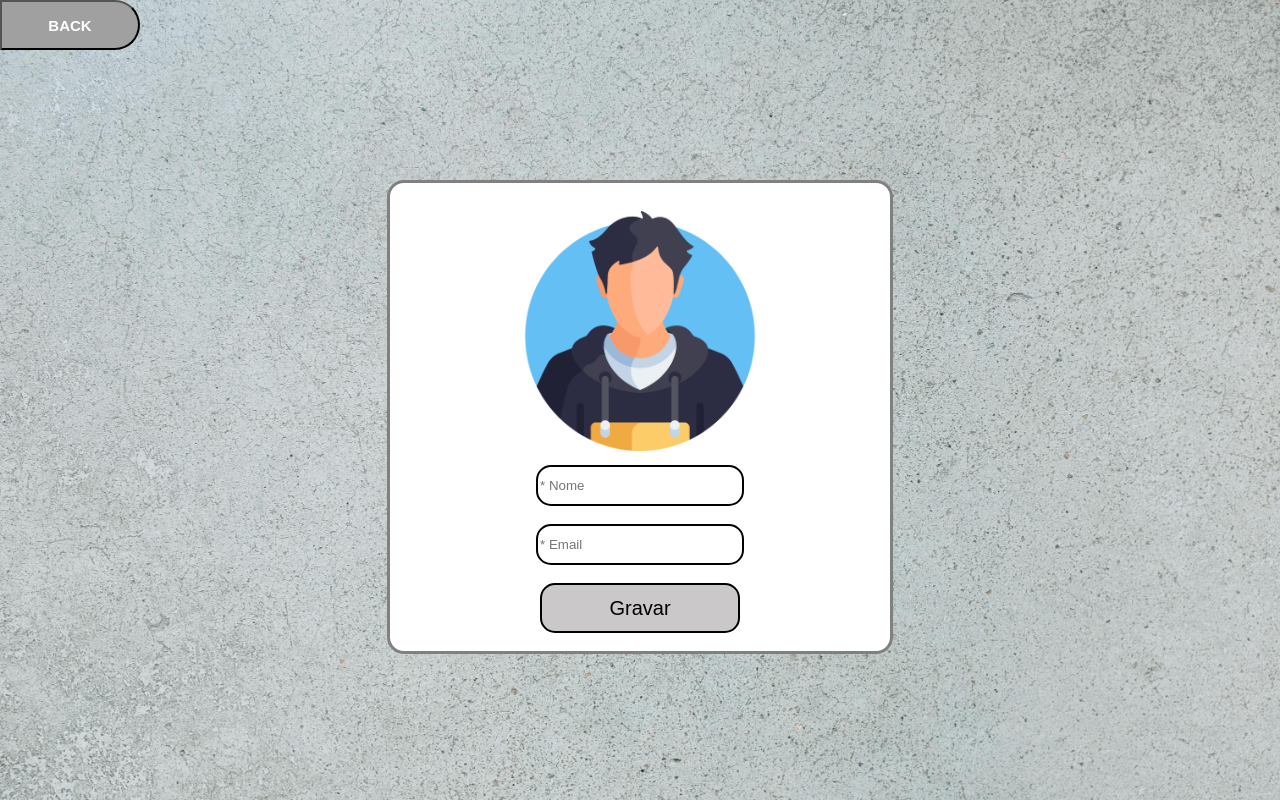
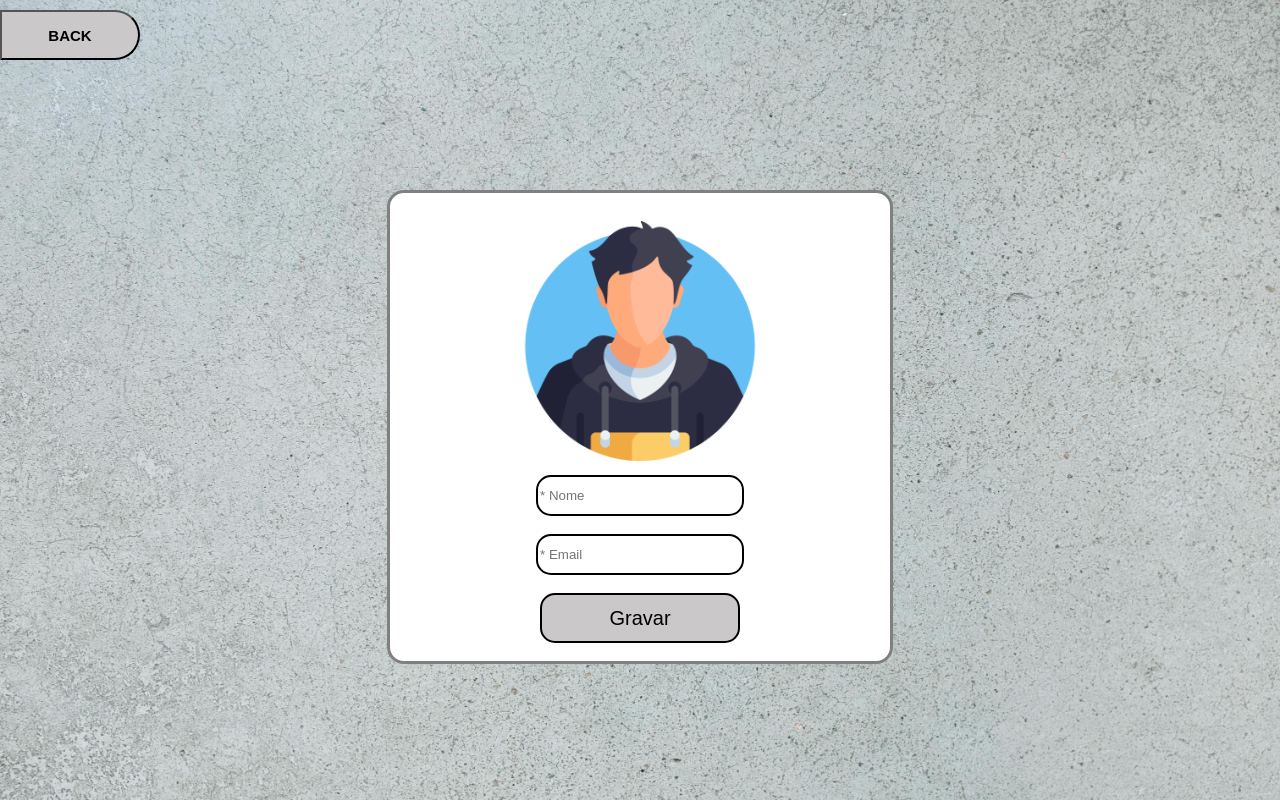
Before and after one commit to Estvexx/Site-Inovado, a plain HTML site: page manageprofile.html in a window 1280 px wide. Drawn offline with Linux system fonts and the light colour scheme.

Commit message:
Ajuste no botao back

```diff
--- a/manageprofile.html
+++ b/manageprofile.html
@@ -9,7 +9,7 @@
 </head>
 
 <body>
-    <a href="index.html"><button id="buttonback">BACK</button></a>
+    <a href="profile.html"><button id="buttonback">BACK</button></a>
 
     <div class="vertical2">
         <div class="center">
--- a/style.css
+++ b/style.css
@@ -86,6 +86,7 @@ h1 {
 }
 
 #buttonback {
+    margin-top: 10px;
     font-size: 15px;
     font-family: Arial, Helvetica, sans-serif;
     width: 140px;
```
